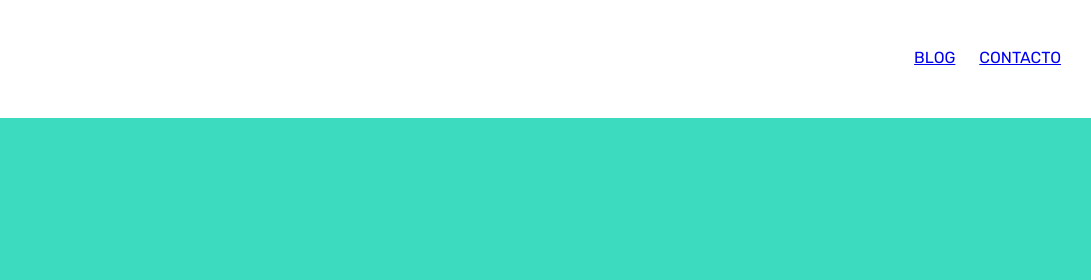
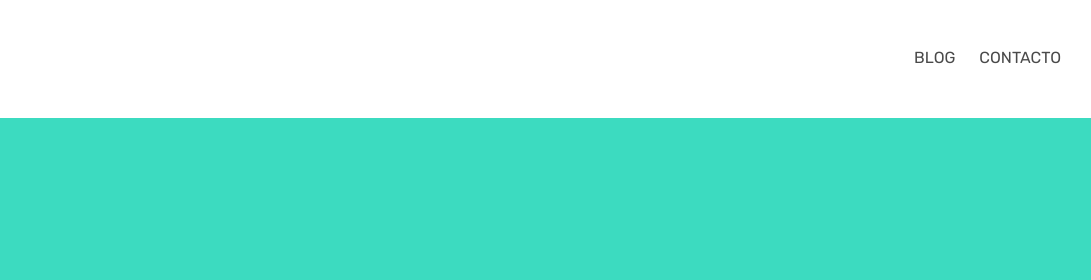
Before and after one commit to Adalab/modulo-1-evaluacion-intermedia-lorenaggs, a plain HTML site: page index.html in a window 1280 px wide. Shown: the top 280 px of the page, 189-1280 px from the left. Drawn offline with Linux system fonts and the light colour scheme.

Commit message:
color menu

```diff
--- a/styles/main.css
+++ b/styles/main.css
@@ -24,9 +24,12 @@
   margin-left: 20px;
 }
 
-.menu {
+.menu a {
   font-size: 16px;
+  color: #4a4a4a;
+  text-decoration: none;
 }
+
 
 .container {
   background-color: #3cdbc0;
```
